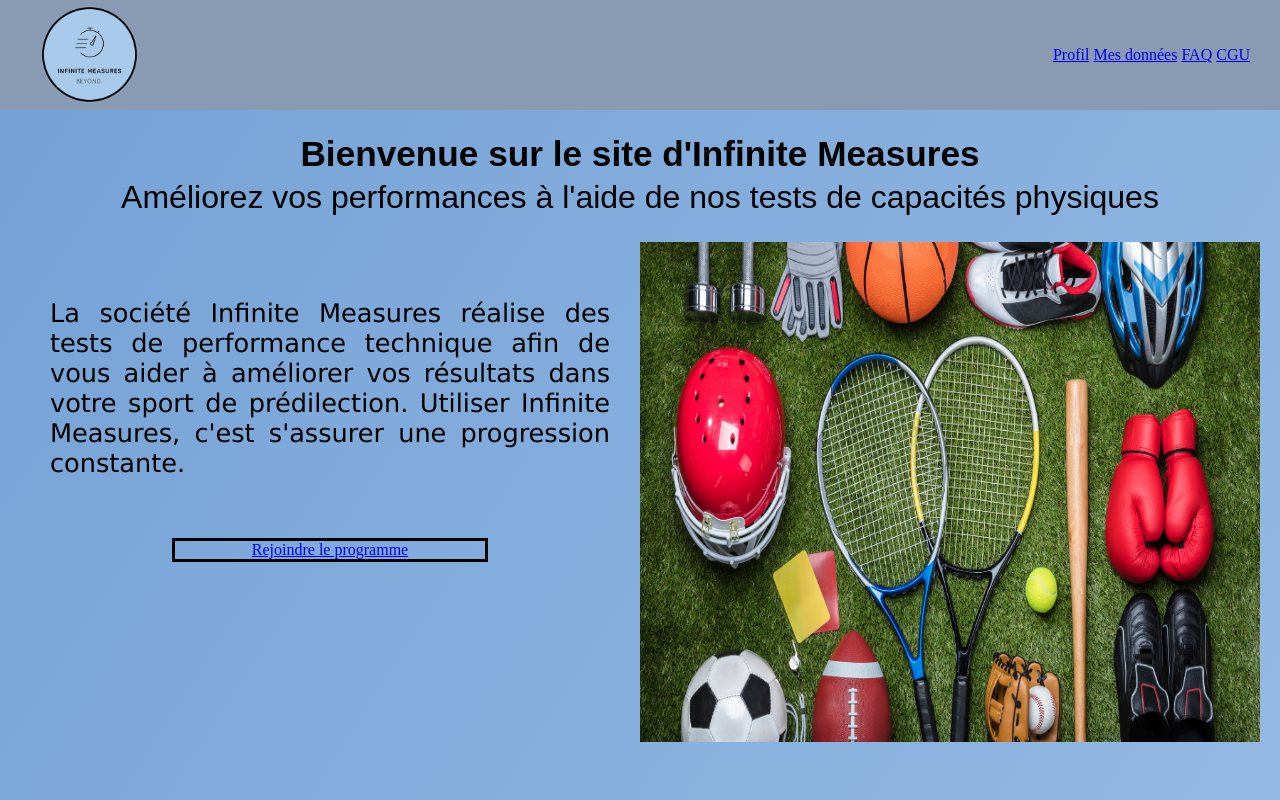
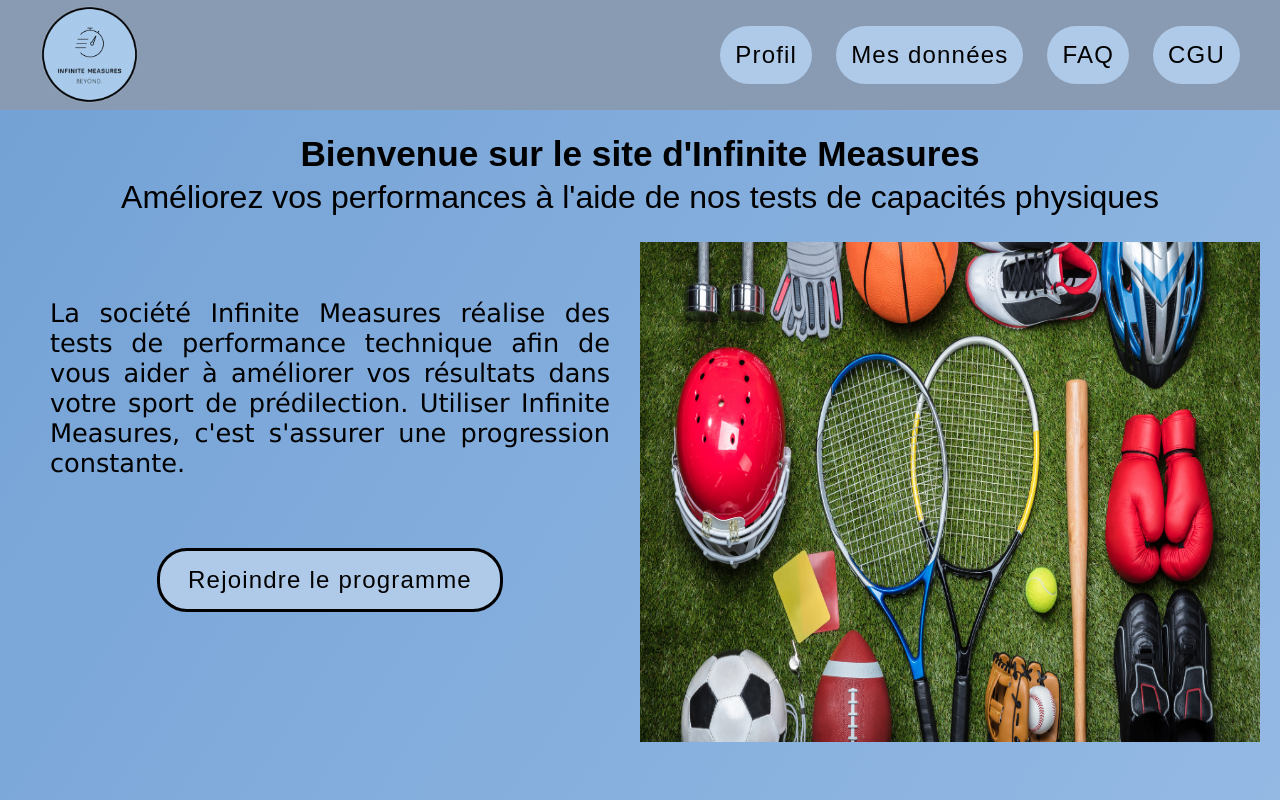
Before and after one commit to Thomasggn75015/G8AServeur, a PHP site: page / in a window 1280 px wide. Run offline with PHP 8.4, Linux system fonts and the light colour scheme; the visitor is signed in with stand-in values (Sample User, id 1).

Commit message:
Finished refactoring accueil

```diff
--- a/index.php
+++ b/index.php
@@ -21,10 +21,8 @@
 					<p class="paragraphe_accueil">
 						La société Infinite Measures réalise des tests de performance technique afin de vous aider à améliorer vos résultats dans votre sport de prédilection. Utiliser Infinite Measures, c'est s'assurer une progression constante.
 					</p>
-
-					<a href="#Inscription" title="bouton_essai" class="nav_button"> Rejoindre le programme</a>
+					<a href="#Inscription" class="nav_button">Rejoindre le programme</a>
 				</div>
-
 			</div>
 	</body>
 </html>
--- a/style.css
+++ b/style.css
@@ -111,6 +111,25 @@ header{
   width: 100%;
 }
 
+.nav_button {
+  border-radius:30px;
+  margin:10px;
+  background-color:#afcae8;
+  padding:15px;
+
+  color:black;
+  font-family: Arial, sans-serif;
+  font-size: 1.5em;
+  letter-spacing: 1.2px;
+  text-decoration: none;
+
+  position:relative;
+  display: inline-block;
+  transition: all .3s;
+  overflow: hidden;
+  vertical-align: middle;
+  z-index: 1;
+}
 
 .sticky {
   position: fixed;
@@ -147,16 +166,6 @@ header{
   margin-top:0px;
 }
 
-
-
-
-
-
-
-
-
-
-
 .bloc_photo{
   display:flex;
   height:500px;
@@ -192,7 +201,7 @@ header{
 }
 
 
-.nav_button[title="bouton_essai"]{
+.paragraphe_bouton .nav_button {
   text-align: center;
   width:50%;
   border:solid 3px black;
```
Also changed, not shown: profil.php (+12 -2 lines).
